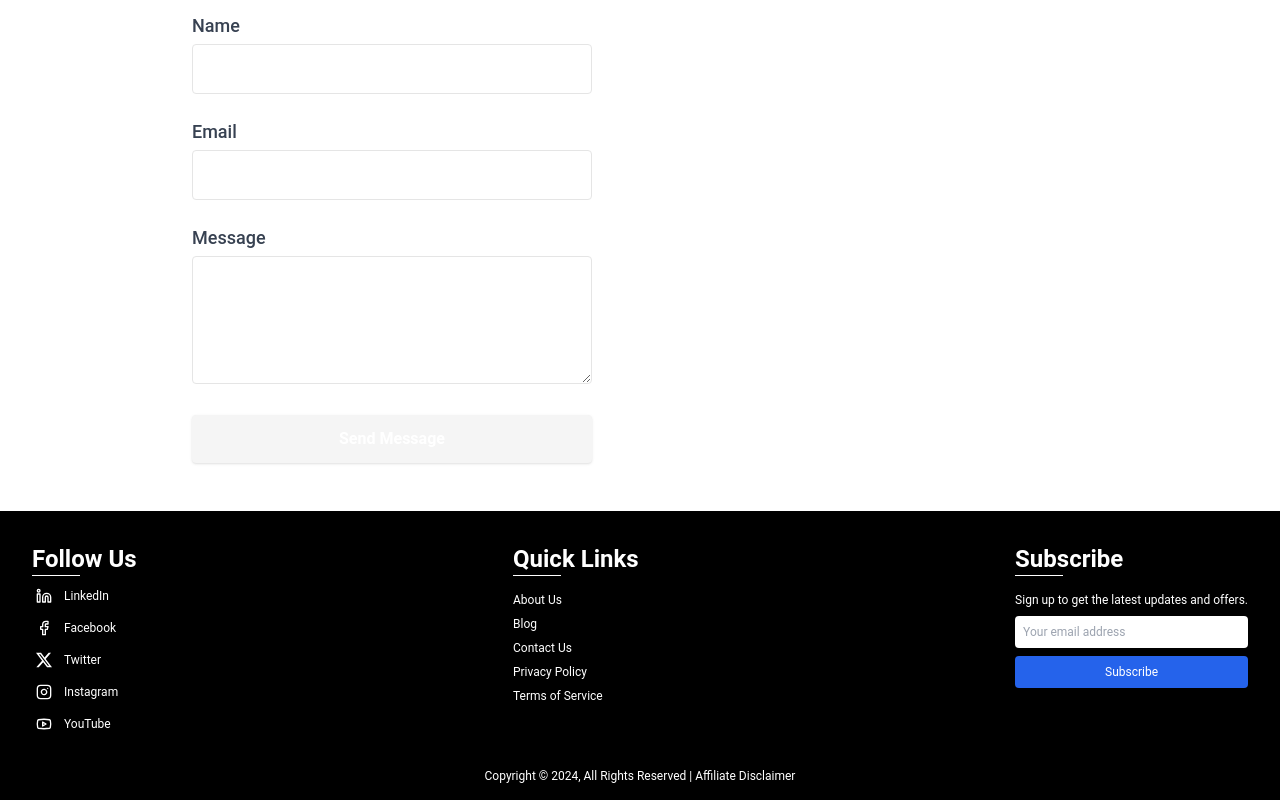
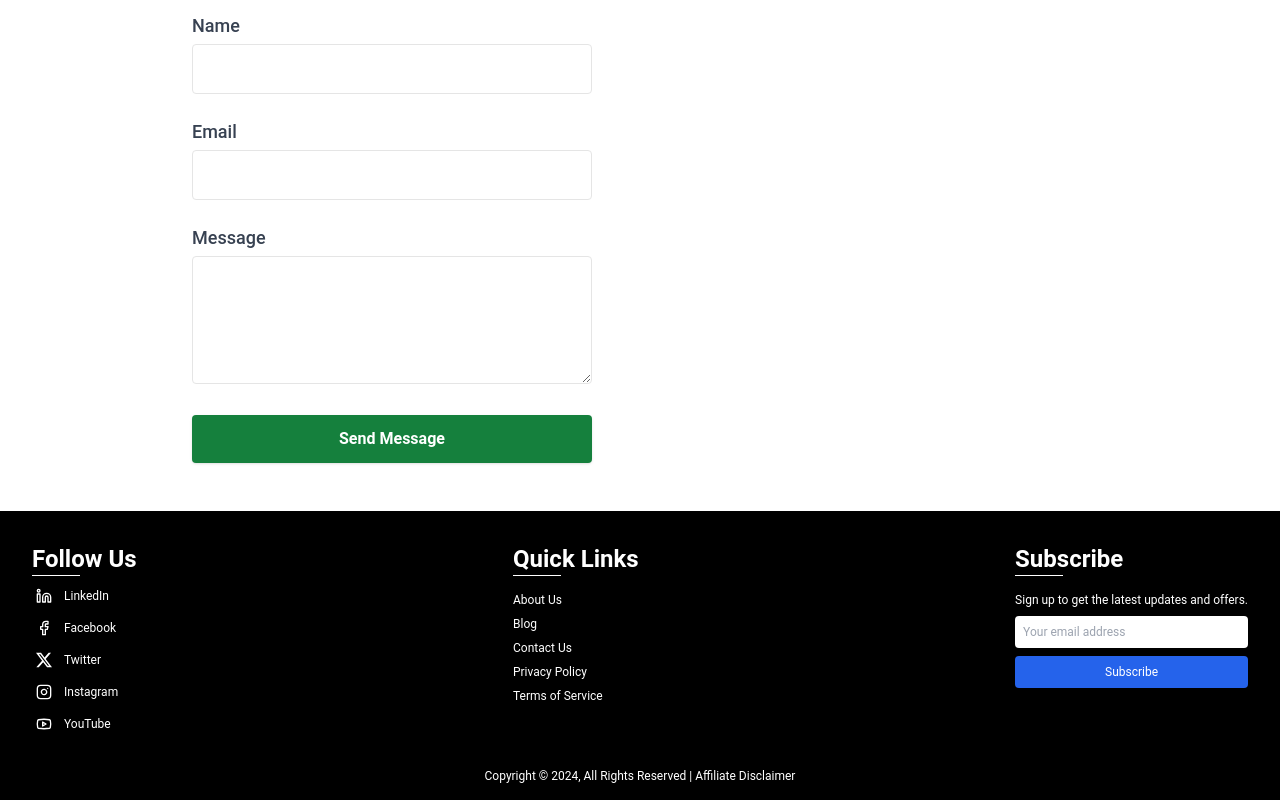
Before and after one commit to AyushSingh916/aff_marketing, a Next.js app: page /contact in a window 1280 px wide. Shown: the part 504-1304 px from the top of the page. Built offline with nearby package versions, Linux system fonts and the light colour scheme.

Commit message:
fifth commit

```diff
--- a/app/about/page.tsx
+++ b/app/about/page.tsx
@@ -18,7 +18,7 @@ const About: React.FC = () => {
       <div className="flex flex-col lg:flex-row items-center gap-12 lg:gap-24 w-full max-w-4xl">
         <div className="w-full lg:w-1/2">
           <Image
-            src="/about-image.jpg"
+            src="/Designer.jpeg"
             width={600}
             height={400}
             alt="About Us Image"
@@ -46,8 +46,8 @@ const About: React.FC = () => {
             competition.
           </p>
           <Link
-            href="/contact-us"
-            className="inline-block mt-6 px-6 py-3 bg-accent text-white font-bold rounded shadow hover:bg-accent-dark"
+            href="/contact"
+            className="inline-block mt-6 px-6 py-3 bg-accent text-white font-bold rounded shadow hover:bg-accent-dark bg-green-700"
           >
             Get in Touch
           </Link>
--- a/app/contact/page.tsx
+++ b/app/contact/page.tsx
@@ -74,7 +74,7 @@ const ContactUs: React.FC = () => {
             </div>
             <button
               type="submit"
-              className="px-6 py-3 bg-accent text-white font-bold rounded shadow hover:bg-accent-dark focus:outline-none focus:ring-2 focus:ring-offset-2 focus:ring-accent"
+              className="px-6 py-3 bg-accent text-white font-bold rounded shadow hover:bg-accent-dark focus:outline-none focus:ring-2 focus:ring-offset-2 focus:ring-accent bg-green-700"
             >
               Send Message
             </button>
```
Also changed, not shown: public/Designer.jpeg (added).
